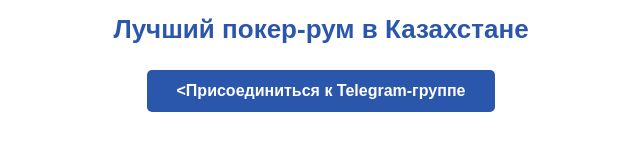
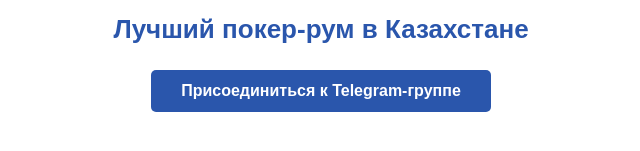
Before and after one commit to jackofdiamondss/kz, a plain HTML site: page index.html in a window 1280 px wide. Shown: the part 391-542 px from the top of the page, 319-959 px from the left. Drawn offline with Linux system fonts and the light colour scheme.

Commit message:
Update index.html

```diff
--- a/index.html
+++ b/index.html
@@ -30,7 +30,7 @@
       <img src="img/poker.jpg" alt="Jack of Diamonds Poker Club" class="logo">
     </div>
     <h1>Лучший покер-рум в Казахстане</h1>
-    <a href="https://t.me/+6N1MWKtDgkYyYzhi" class="btn"onclick="fbq('track','Lead'); setTimeout(() => window.open(this.href, '_blank'), 200); return false;"><Присоединиться к Telegram-группе</a>
+    <a href="https://t.me/+6N1MWKtDgkYyYzhi" class="btn"onclick="fbq('track','Lead'); setTimeout(() => window.open(this.href, '_blank'), 200); return false;">Присоединиться к Telegram-группе</a>
   </div>
 </body>
 </html>
```
